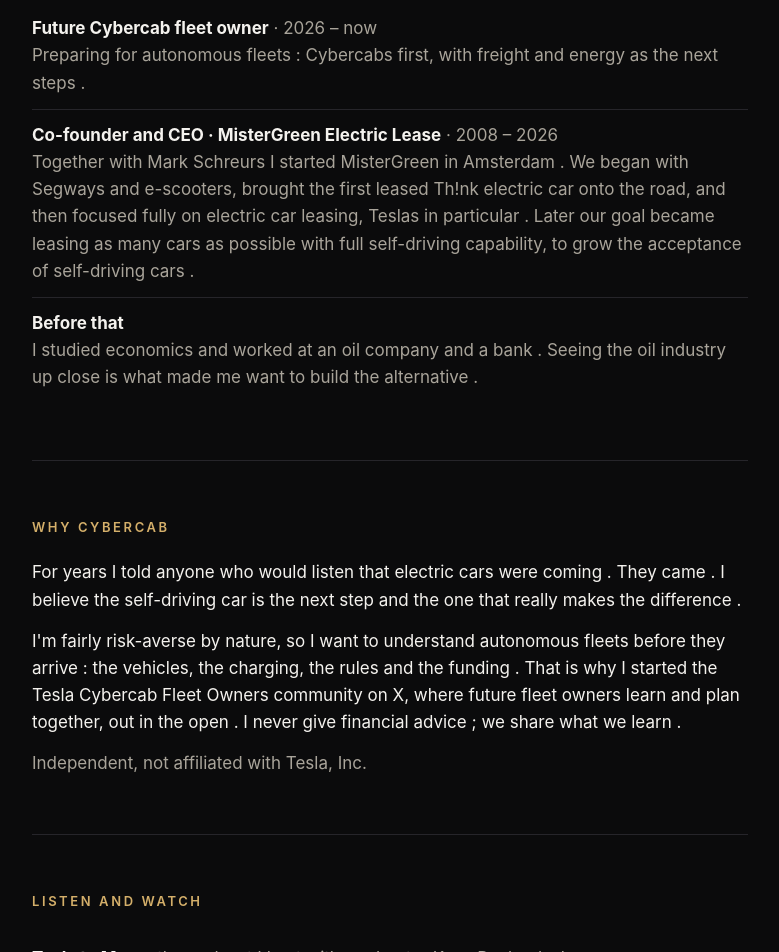
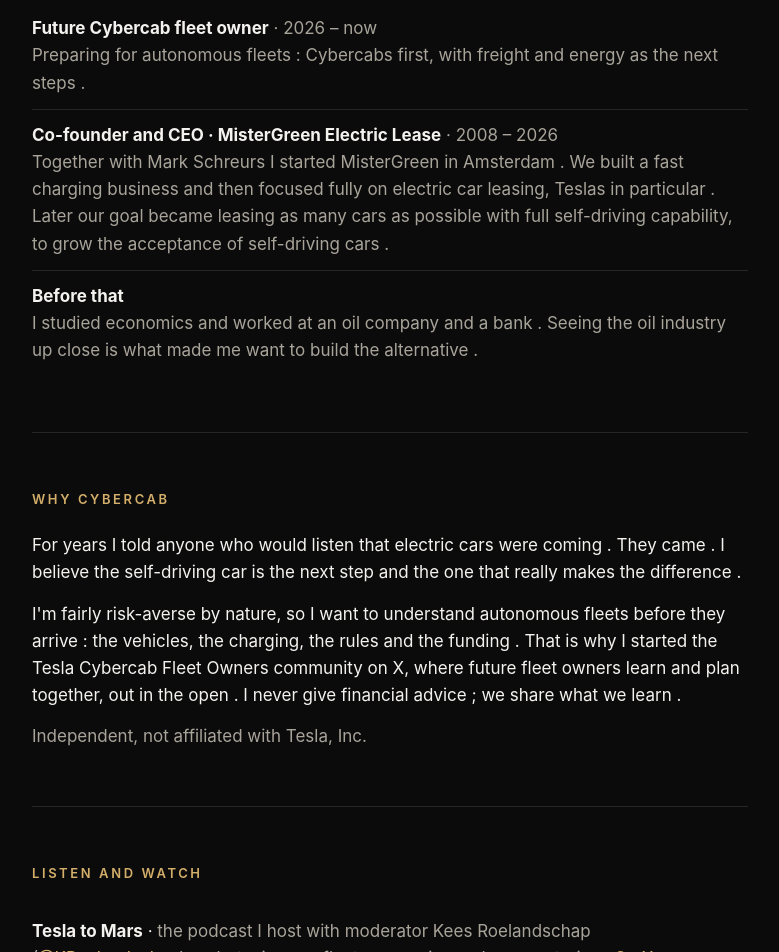
Before and after one commit to minderopflorian-oss/florianminderop-site, a plain HTML site: page index.html in a window 1280 px wide. Shown: the part 1055-2007 px from the top of the page, without its empty margins (250-1029 px from the left). Drawn offline with Linux system fonts and the light colour scheme.

Commit message:
Update MisterGreen experience text

```diff
--- a/index.html
+++ b/index.html
@@ -29,7 +29,7 @@
   <h2>Experience</h2>
   <ul class="plain">
     <li><b>Future Cybercab fleet owner</b> <span class="muted">· 2026 – now</span><br><span class="muted">Preparing for autonomous fleets : Cybercabs first, with freight and energy as the next steps .</span></li>
-    <li><b>Co-founder and CEO · MisterGreen Electric Lease</b> <span class="muted">· 2008 – 2026</span><br><span class="muted">Together with Mark Schreurs I started MisterGreen in Amsterdam . We began with Segways and e-scooters, brought the first leased Th!nk electric car onto the road, and then focused fully on electric car leasing, Teslas in particular . Later our goal became leasing as many cars as possible with full self-driving capability, to grow the acceptance of self-driving cars .</span></li>
+    <li><b>Co-founder and CEO · MisterGreen Electric Lease</b> <span class="muted">· 2008 – 2026</span><br><span class="muted">Together with Mark Schreurs I started MisterGreen in Amsterdam . We built a fast charging business and then focused fully on electric car leasing, Teslas in particular . Later our goal became leasing as many cars as possible with full self-driving capability, to grow the acceptance of self-driving cars .</span></li>
     <li><b>Before that</b><br><span class="muted">I studied economics and worked at an oil company and a bank . Seeing the oil industry up close is what made me want to build the alternative .</span></li>
   </ul>
 </section>
```
